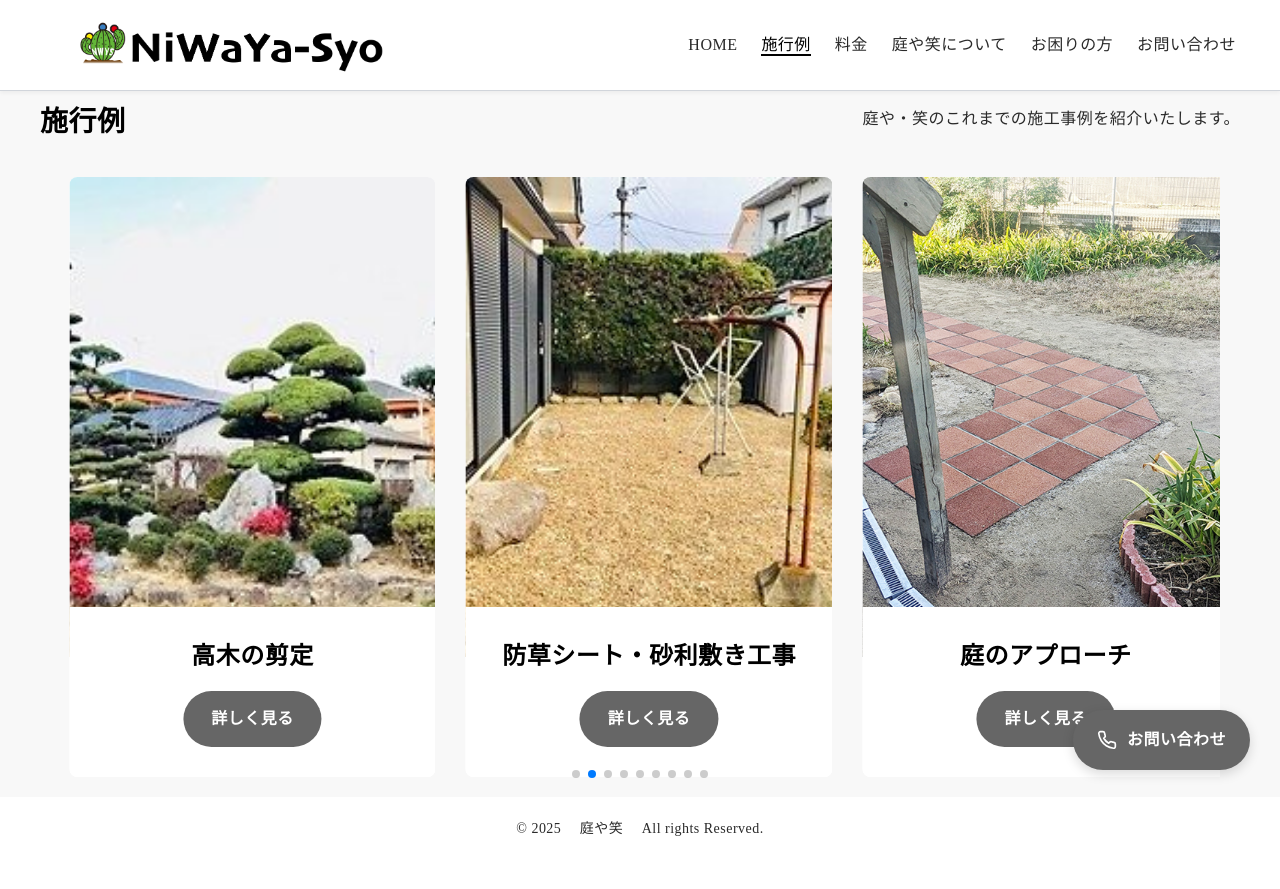
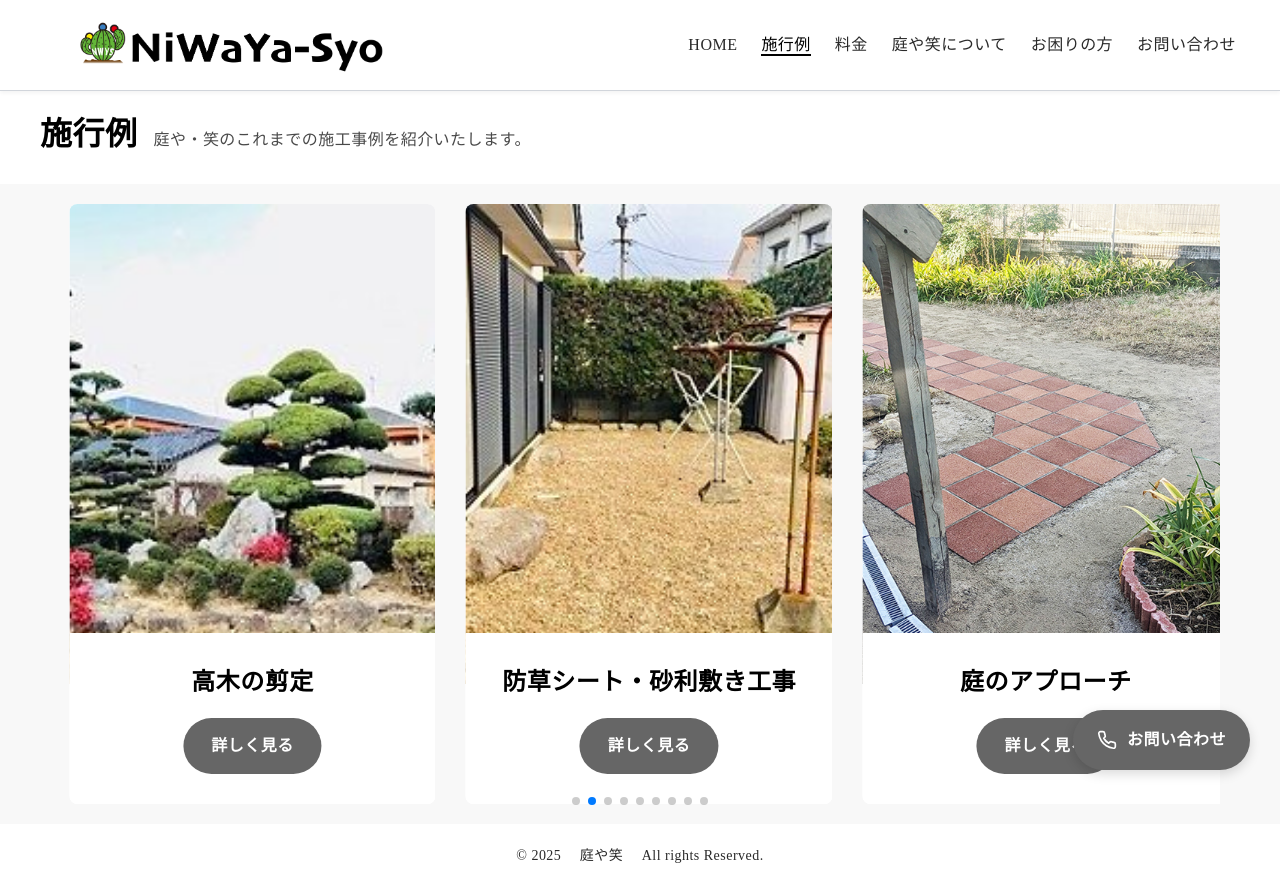
Before and after one commit to parineko/NiWaYa-Syo_demo, an Astro site: page /case-stady in a window 1280 px wide. Before the commit the page ends 862 px from the top, so only its background shows below. Built offline with nearby package versions, Linux system fonts and the light colour scheme; Astro itself is replaced by a stand-in of ours; a web font is replaced by a local one.

Commit message:
サブタイトル修正前

```diff
--- a/src/components/CaseStudySlider.astro
+++ b/src/components/CaseStudySlider.astro
@@ -45,7 +45,7 @@ const caseStudies = [
   },
   {
     id: 'concrete-floor',
-    title: '建屋周辺（コンクリート土間）',
+    title: 'コンクリート土間施工',
     image: '/images/konkuritodoma-02s02.jpg',
     link: '/concrete-floor'
   },
--- a/src/components/PageHeader.astro
+++ b/src/components/PageHeader.astro
@@ -1,14 +1,18 @@
 ---
 interface Props {
   title: string;
+  subtitle?: string;
 }
 
-const { title } = Astro.props;
+const { title, subtitle } = Astro.props;
 ---
 
 <div class="page-header">
     <div class="container u-container">
-        <h1 class="page-title">{title}</h1>
+        <div class="page-header-row">
+            <h1 class="page-title">{title}</h1>
+            {subtitle && <p class="subtitle">{subtitle}</p>}
+        </div>
     </div>
 </div>
 
@@ -19,14 +23,43 @@ const { title } = Astro.props;
         background: transparent;
     }
 
-    .page-header h1,
-    .page-header .page-title {
+    .page-header-row {
+        display: flex;
+        align-items: baseline;
+        gap: 16px;
+        margin-bottom: 0;
+        flex-wrap: wrap;
+    }
+
+    .page-header-row h1,
+    .page-header-row .page-title {
         margin: 0 !important;
         padding: 0 !important;
-        font-size: 28px;
+        font-size: 32px;
         font-weight: 600;
         font-family: 'Shippori Mincho', serif !important;
         color: #000000;
-        text-align: center;
+    }
+
+    .page-header-row .subtitle {
+        margin: 0;
+        padding: 0;
+        font-size: 16px;
+        font-family: 'Noto Serif JP', serif !important;
+        color: #2a2a2a;
+        opacity: 0.85;
+        white-space: nowrap;
+    }
+
+    @media (max-width: 768px) {
+        .page-header-row {
+            flex-direction: column;
+            align-items: flex-start;
+            gap: 6px;
+        }
+
+        .page-header-row .subtitle {
+            white-space: normal;
+        }
     }
 </style>
--- a/src/pages/case-stady.astro
+++ b/src/pages/case-stady.astro
@@ -6,19 +6,7 @@ import FloatingContactButton from '../components/FloatingContactButton.astro';
 ---
 
 <BaseLayout title="施行例 - 福岡 粕屋の造園 庭の事なら「庭や・笑」" currentPage="case-stady">
-    <!-- タイトルと紹介文（1行） -->
-    <section class="case-intro-section u-section" style="padding: 10px 0 20px 0 !important; margin-bottom: 0 !important; background: #f8f8f8;">
-        <div class="container u-container">
-            <div style="display: flex; justify-content: space-between; align-items: center; flex-wrap: wrap; gap: 10px;">
-                <h1 style="font-size: 28px; font-weight: 600; font-family: 'Noto Serif JP', serif; color: #000000; margin: 0;">
-                    施行例
-                </h1>
-                <p style="font-size: 16px; line-height: 1.8; color: #2a2a2a; margin: 0;">
-                    庭や・笑のこれまでの施工事例を紹介いたします。
-                </p>
-            </div>
-        </div>
-    </section>
+    <PageHeader title="施行例" subtitle="庭や・笑のこれまでの施工事例を紹介いたします。" />
 
     <!-- 主要施工例スライダー -->
     <section class="case-study-slider-section u-section" style="padding: 20px 0 0 0 !important; margin-bottom: 0 !important; background: #f8f8f8 !important; padding-bottom: 0 !important;">
--- a/src/pages/concrete-floor.astro
+++ b/src/pages/concrete-floor.astro
@@ -3,8 +3,8 @@ import BaseLayout from '../layouts/BaseLayout.astro';
 import PageHeader from '../components/PageHeader.astro';
 ---
 
-<BaseLayout title="建屋周辺（コンクリート土間） - 福岡 粕屋の造園 庭の事なら「庭や・笑」">
-    <PageHeader title="建屋周辺（コンクリート土間）" />
+<BaseLayout title="コンクリート土間施工 - 福岡 粕屋の造園 庭の事なら「庭や・笑」">
+    <PageHeader title="コンクリート土間施工" />
 
     <article class="blog-post u-section" style="padding: 100px 0;">
         <div class="container u-container">
--- a/src/styles/base.css
+++ b/src/styles/base.css
@@ -961,7 +961,6 @@ section:not(.u-section) {
 .page-header {
     background: transparent !important;
     padding: 20px 0 !important;
-    text-align: center;
     margin: 0 0 10px 0 !important;
 }
 
@@ -969,11 +968,10 @@ section:not(.u-section) {
 .page-header .page-title {
     margin: 0 !important;
     padding: 0 !important;
-    font-size: 28px;
-    font-weight: 600;
-    font-family: 'Noto Serif JP', serif;
+    font-size: 32px;
+    font-weight: 600;
+    font-family: 'Shippori Mincho', serif !important;
     color: #000000;
-    text-align: center;
 }
 
 .page-title {
```
